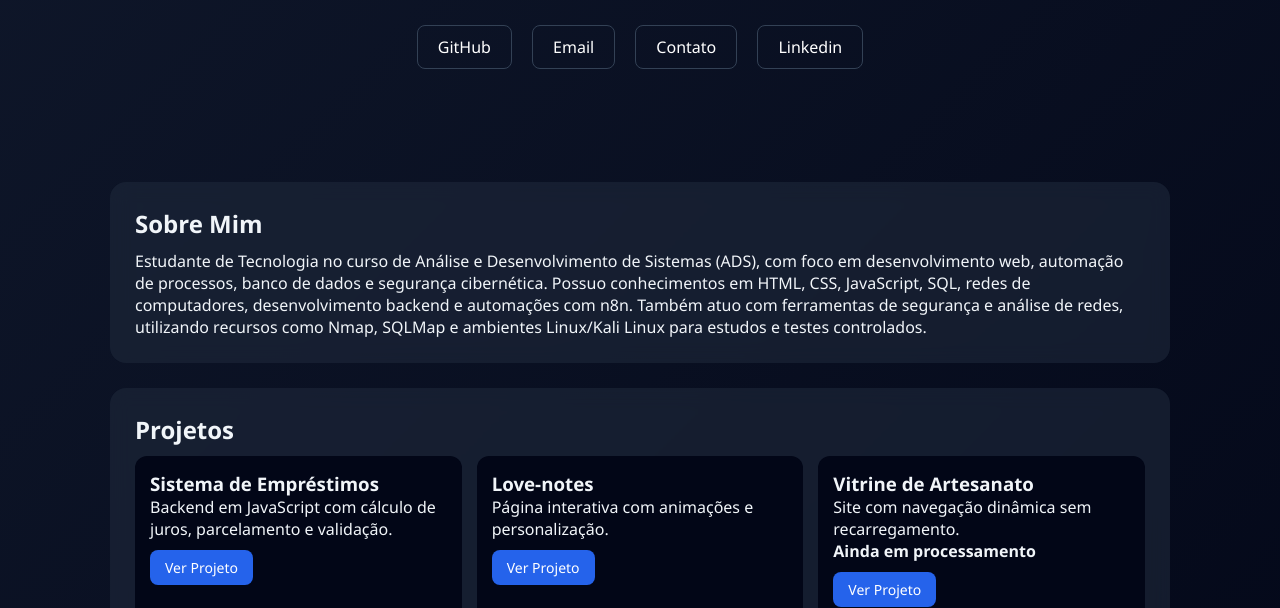
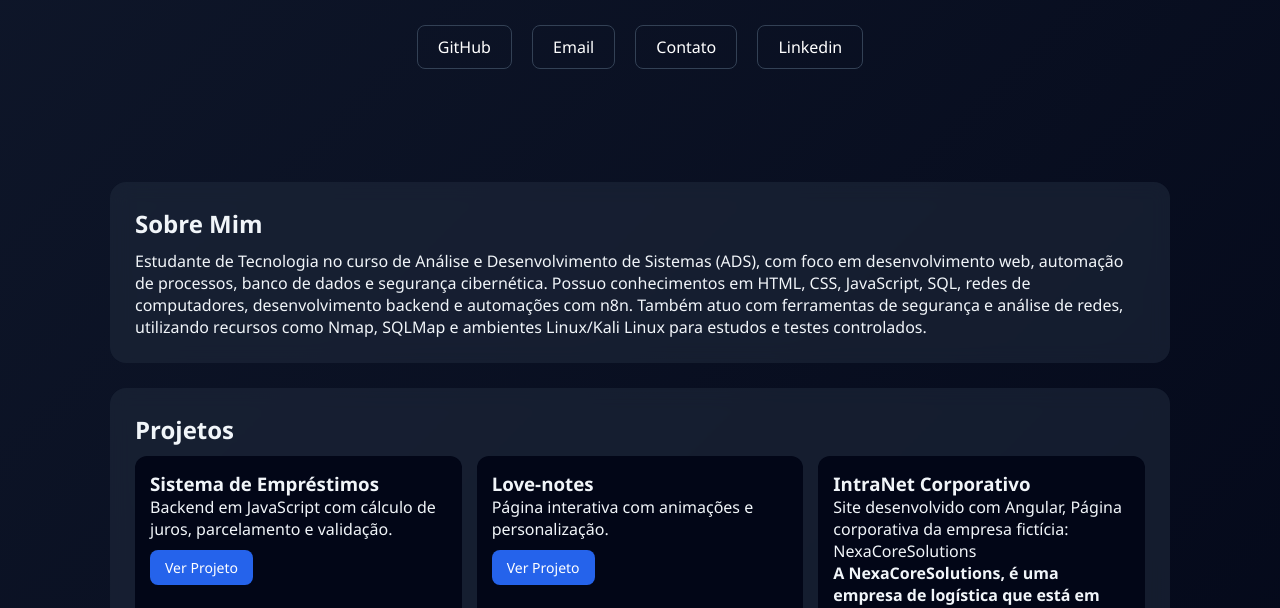
Before and after one commit to carlos-gabriel-124/portfolio, a plain HTML site: page index.html in a window 1280 px wide. Shown: the part 192-800 px from the top of the page. Drawn offline with Linux system fonts and the light colour scheme.

Commit message:
Update project details in index.html

```diff
--- a/index.html
+++ b/index.html
@@ -173,9 +173,9 @@
         </div>
 
         <div class="project">
-          <h3>Vitrine de Artesanato</h3>
-          <p>Site com navegação dinâmica sem recarregamento.<br>
-          <strong>Ainda em processamento</strong></p>
+          <h3>IntraNet Corporativo</h3>
+          <p>Site desenvolvido com Angular, Página corporativa da empresa fictícia: NexaCoreSolutions<br>
+          <strong>A NexaCoreSolutions, é uma empresa de logística que está em desenvolvimento</strong></p>
           <a href="https://github.com/carlos-gabriel-124/Vitrine-artesanatos" target="_blank">Ver Projeto</a>
         </div>
 
```
